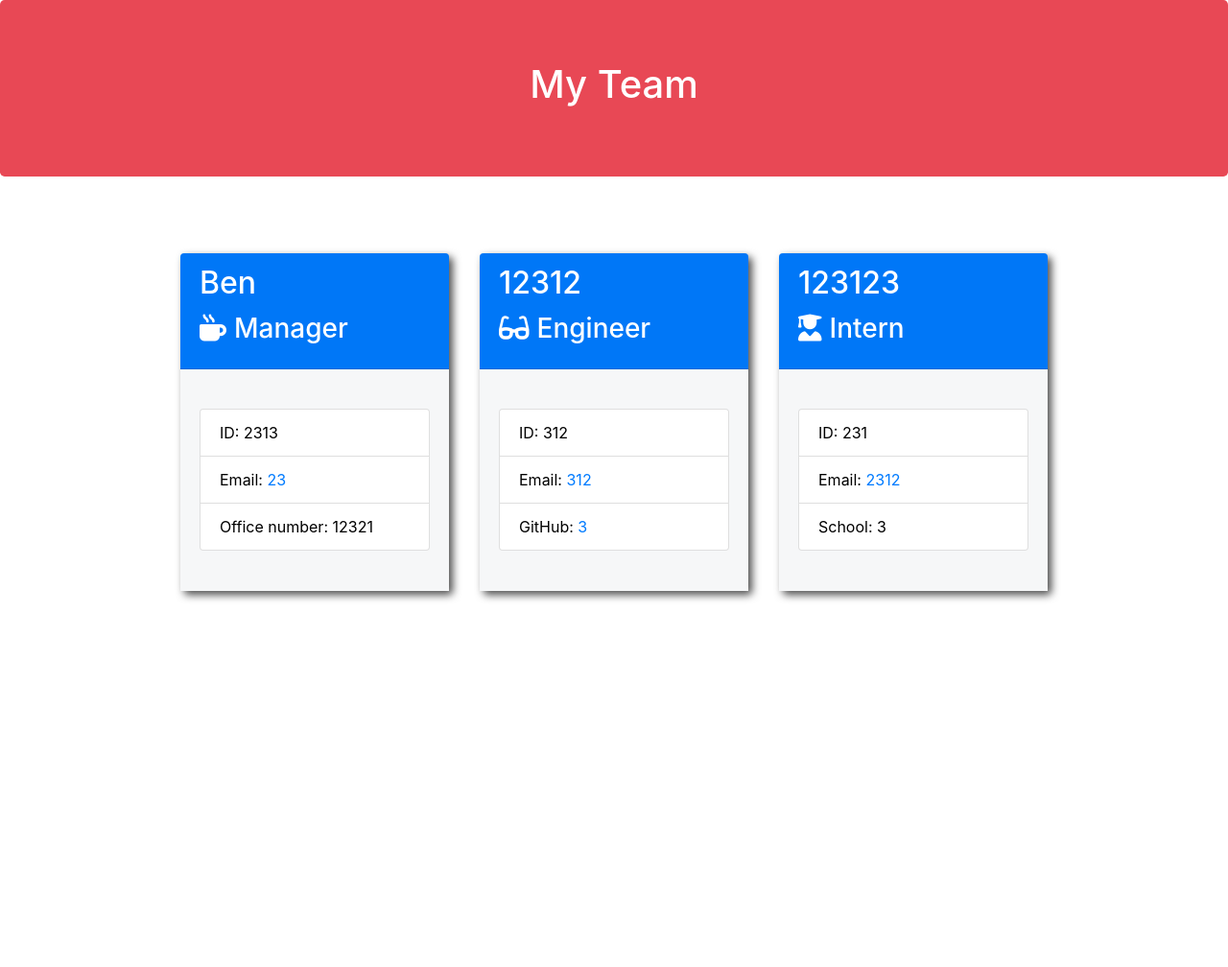
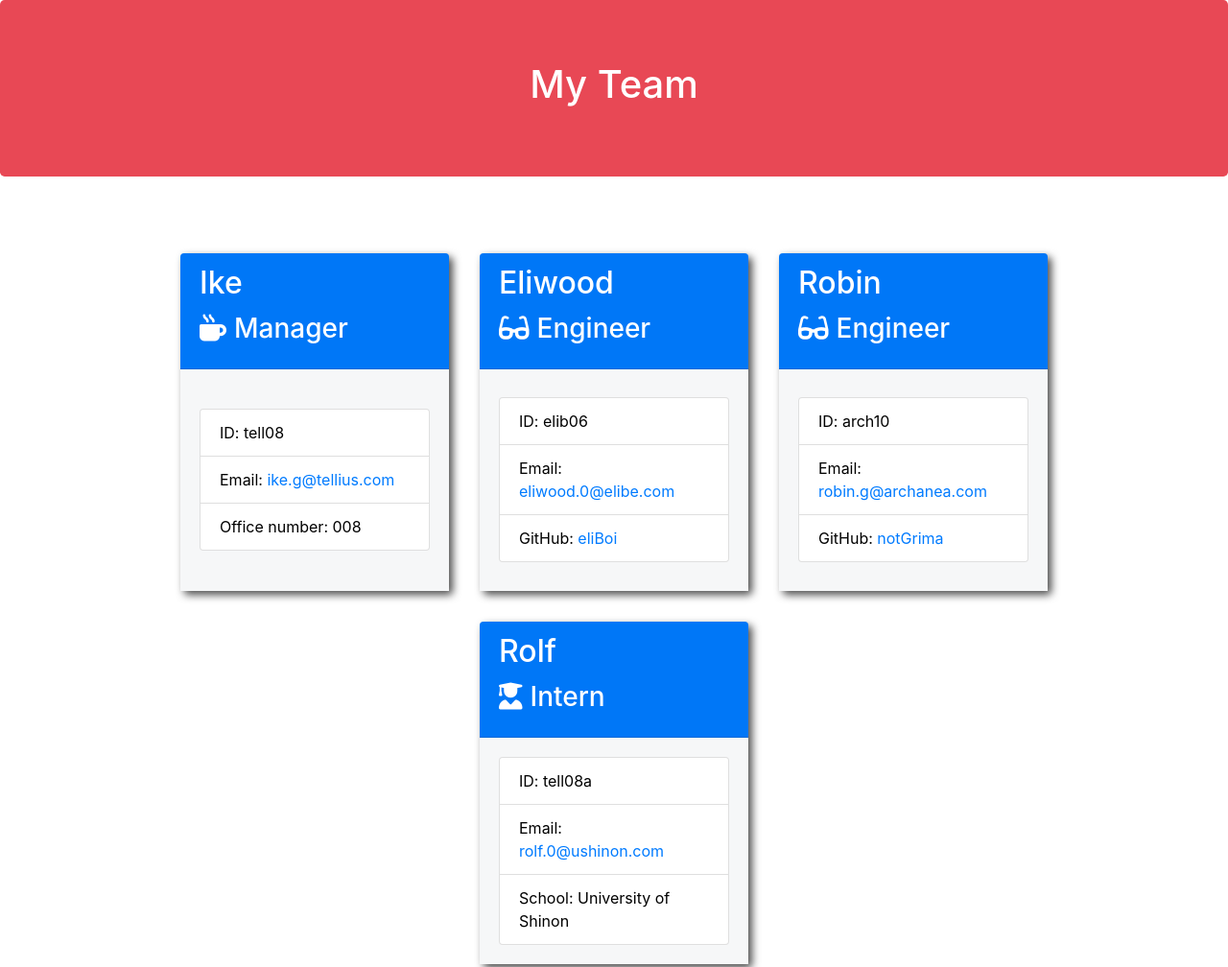
Before and after one commit to the-wake/assignment-10-profile-generator, a website: page example-page.html in a window 1280 px wide. Shown: the top 1008 px of the page at 96% size. Before the commit the page ends 800 px from the top, so only its background shows below. Drawn offline with nearby package versions, Linux system fonts and the light colour scheme; files that its build step writes are made by us from their sources.

Commit message:
Example file and cleanup

```diff
--- a/dist/example-page.html
+++ b/example-page.html
@@ -27,42 +27,56 @@
 
         <div class="card employee-card">
         <div class="card-header">
-            <h2 class="card-title">Ben</h2>
+            <h2 class="card-title">Ike</h2>
             <h3 class="card-title"><i class="fas fa-mug-hot mr-2"></i>Manager</h3>
         </div>
         <div class="card-body">
             <ul class="list-group">
-                <li class="list-group-item">ID: 2313</li>
-                <li class="list-group-item">Email: <a href="mailto:23">23</a></li>
-                <li class="list-group-item">Office number: 12321</li>
+                <li class="list-group-item">ID: tell08</li>
+                <li class="list-group-item">Email: <a href="mailto:ike.g@tellius.com">ike.g@tellius.com</a></li>
+                <li class="list-group-item">Office number: 008</li>
             </ul>
         </div>
     </div>
 
         <div class="card employee-card">
     <div class="card-header">
-        <h2 class="card-title">12312</h2>
+        <h2 class="card-title">Eliwood</h2>
         <h3 class="card-title"><i class="fas fa-glasses mr-2"></i>Engineer</h3>
     </div>
     <div class="card-body">
         <ul class="list-group">
-            <li class="list-group-item">ID: 312</li>
-            <li class="list-group-item">Email: <a href="mailto:312">312</a></li>
-            <li class="list-group-item">GitHub: <a href="https://github.com/3" target="_blank" rel="noopener noreferrer">3</a></li>
+            <li class="list-group-item">ID: elib06</li>
+            <li class="list-group-item">Email: <a href="mailto:roy.0@elibe.com">eliwood.0@elibe.com</a></li>
+            <li class="list-group-item">GitHub: <a href="https://github.com/eliBoi" target="_blank" rel="noopener noreferrer">eliBoi</a></li>
         </ul>
     </div>
 </div>
 
         <div class="card employee-card">
     <div class="card-header">
-        <h2 class="card-title">123123</h2>
+        <h2 class="card-title">Robin</h2>
+        <h3 class="card-title"><i class="fas fa-glasses mr-2"></i>Engineer</h3>
+    </div>
+    <div class="card-body">
+        <ul class="list-group">
+            <li class="list-group-item">ID: arch10</li>
+            <li class="list-group-item">Email: <a href="mailto:robin.g@archanea.com">robin.g@archanea.com</a></li>
+            <li class="list-group-item">GitHub: <a href="https://github.com/notGrima" target="_blank" rel="noopener noreferrer">notGrima</a></li>
+        </ul>
+    </div>
+</div>
+
+        <div class="card employee-card">
+    <div class="card-header">
+        <h2 class="card-title">Rolf</h2>
         <h3 class="card-title"><i class="fas fa-user-graduate mr-2"></i>Intern</h3>
     </div>
     <div class="card-body">
         <ul class="list-group">
-            <li class="list-group-item">ID: 231</li>
-            <li class="list-group-item">Email: <a href="mailto:2312">2312</a></li>
-            <li class="list-group-item">School: 3</li>
+            <li class="list-group-item">ID: tell08a</li>
+            <li class="list-group-item">Email: <a href="mailto:rolf.0@ushinon.com">rolf.0@ushinon.com</a></li>
+            <li class="list-group-item">School: University of Shinon</li>
         </ul>
     </div>
 </div>
--- a/index.js
+++ b/index.js
@@ -51,6 +51,10 @@ function nextQuestion(next) {
             });
             break;
         case 'No - Finish Setup':
+            console.log(`
+**Team Generated**\n
+------------------------------------------------------\n
+            `)
             console.log(teamArr)
             generateTeam(teamArr)
             break;
--- a/page-template.js
+++ b/page-template.js
@@ -1,7 +1,5 @@
-// create the team
 const generateTeam = team => {
 
-    // create the manager html
     const generateManager = manager => {
         return `
         <div class="card employee-card">
@@ -20,7 +18,6 @@ const generateTeam = team => {
         `;
     };
 
-    // create the html for engineers
     const generateEngineer = engineer => {
         return `
         <div class="card employee-card">
@@ -39,7 +36,6 @@ const generateTeam = team => {
         `;
     };
 
-    // create the html for interns
     const generateIntern = intern => {
         return `
         <div class="card employee-card">
@@ -79,7 +75,6 @@ const generateTeam = team => {
 
 }
 
-// export function to generate entire page
 module.exports = team => {
 
     return `
```
Also changed, not shown: README.md.
